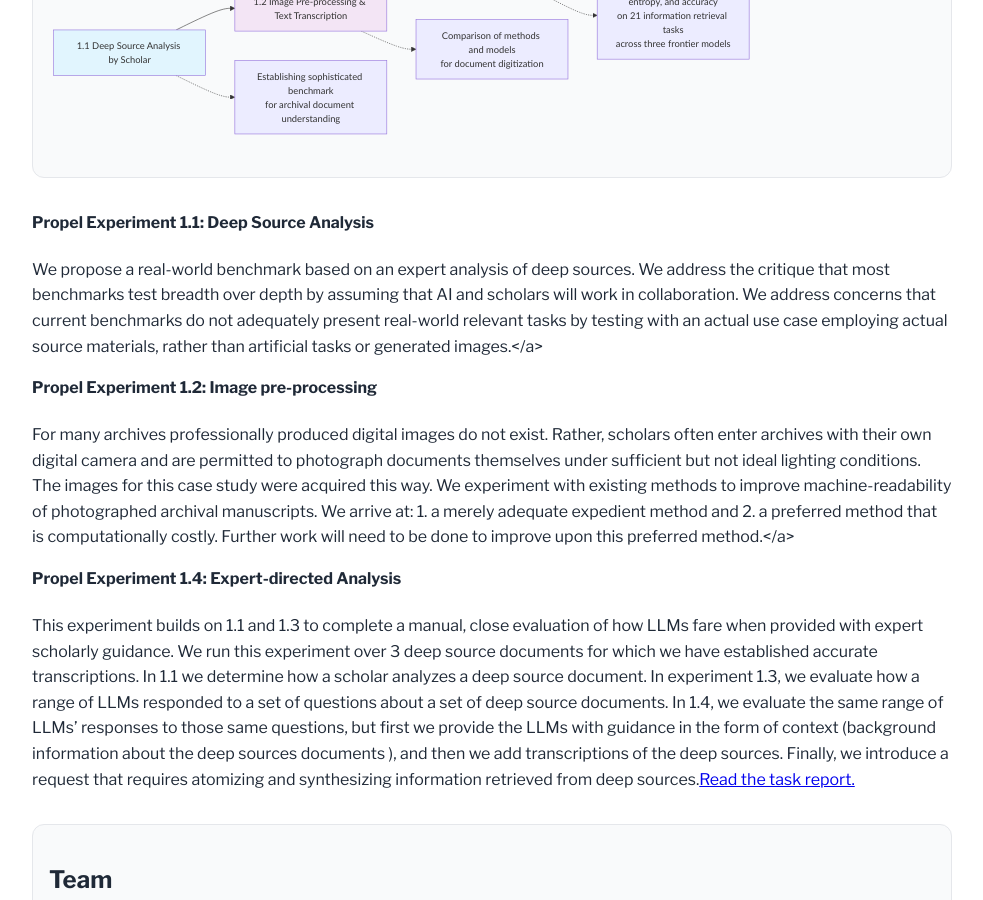
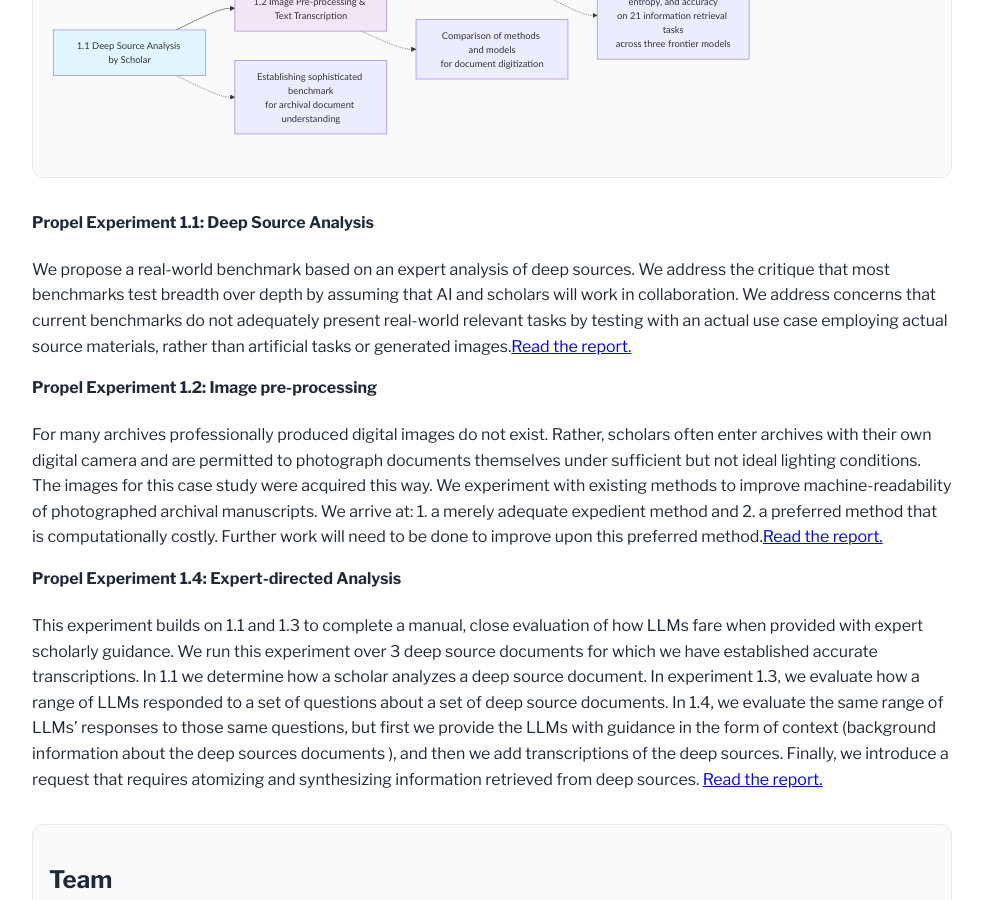
Before and after one commit to sets-architecture/sets-architecture.github.io, a Jekyll site: the page built from index.md, in a window 1280 px wide and 900 px high, scrolled down 1569 px. Shown: the whole window, without its empty margins (148-1131 px from the left). Built offline with Jekyll 4.4.1, drawn with Linux system fonts in a browser that asks for light colours.

Commit message:
Fix broken links to reports

```diff
--- a/index.md
+++ b/index.md
@@ -69,11 +69,11 @@ description: SETS project page.
   </div>
 
 <h4 id="outcomes-title" style="margin-top:0;">Propel Experiment 1.1: Deep Source Analysis</h4>
-<p>We propose a real-world benchmark based on an expert analysis of deep sources. We address the critique that most benchmarks test breadth over depth by assuming that AI and scholars will work in collaboration. We address concerns that current benchmarks do not adequately present real-world relevant tasks by testing with an actual use case employing actual source materials, rather than artificial tasks or generated images.</a></p>
+<p>We propose a real-world benchmark based on an expert analysis of deep sources. We address the critique that most benchmarks test breadth over depth by assuming that AI and scholars will work in collaboration. We address concerns that current benchmarks do not adequately present real-world relevant tasks by testing with an actual use case employing actual source materials, rather than artificial tasks or generated images.<a href="/propel-1.1/">Read the report.</a></p>
 <h4 id="outcomes-title" style="margin-top:0;">Propel Experiment 1.2: Image pre-processing</h4>
-<p>For many archives professionally produced digital images do not exist. Rather, scholars often enter archives with their own digital camera and are permitted to photograph documents themselves under sufficient but not ideal lighting conditions. The images for this case study were acquired this way. We experiment with existing methods to improve machine-readability of photographed archival manuscripts. We arrive at: 1. a merely adequate expedient method and 2. a preferred method that is computationally costly. Further work will need to be done to improve upon this preferred method.</a></p>
+<p>For many archives professionally produced digital images do not exist. Rather, scholars often enter archives with their own digital camera and are permitted to photograph documents themselves under sufficient but not ideal lighting conditions. The images for this case study were acquired this way. We experiment with existing methods to improve machine-readability of photographed archival manuscripts. We arrive at: 1. a merely adequate expedient method and 2. a preferred method that is computationally costly. Further work will need to be done to improve upon this preferred method.<a href="/propel-1.2/">Read the report.</a></p>
 <h4 id="outcomes-title" style="margin-top:0;">Propel Experiment 1.4: Expert-directed Analysis</h4>
-<p>This experiment builds on 1.1 and 1.3 to complete a manual, close evaluation of how LLMs fare when provided with expert scholarly guidance. We run this experiment over 3 deep source documents for which we have established accurate transcriptions. In 1.1 we determine how a scholar analyzes a deep source document. In experiment 1.3, we evaluate how a range of LLMs responded to a set of questions about a set of deep source documents. In 1.4, we evaluate the same range of LLMs’ responses to those same questions, but first we provide the LLMs with guidance in the form of context (background information about the deep sources documents ), and then we add transcriptions of the deep sources. Finally, we introduce a request that requires atomizing and synthesizing information retrieved from deep sources.<a href="/propel-1.4/">Read the task report.</a></p>
+<p>This experiment builds on 1.1 and 1.3 to complete a manual, close evaluation of how LLMs fare when provided with expert scholarly guidance. We run this experiment over 3 deep source documents for which we have established accurate transcriptions. In 1.1 we determine how a scholar analyzes a deep source document. In experiment 1.3, we evaluate how a range of LLMs responded to a set of questions about a set of deep source documents. In 1.4, we evaluate the same range of LLMs’ responses to those same questions, but first we provide the LLMs with guidance in the form of context (background information about the deep sources documents ), and then we add transcriptions of the deep sources. Finally, we introduce a request that requires atomizing and synthesizing information retrieved from deep sources. <a href="/propel-1.4/">Read the report.</a></p>
 </section>
 
 <section id="team" class="card" aria-labelledby="team-title">
```
